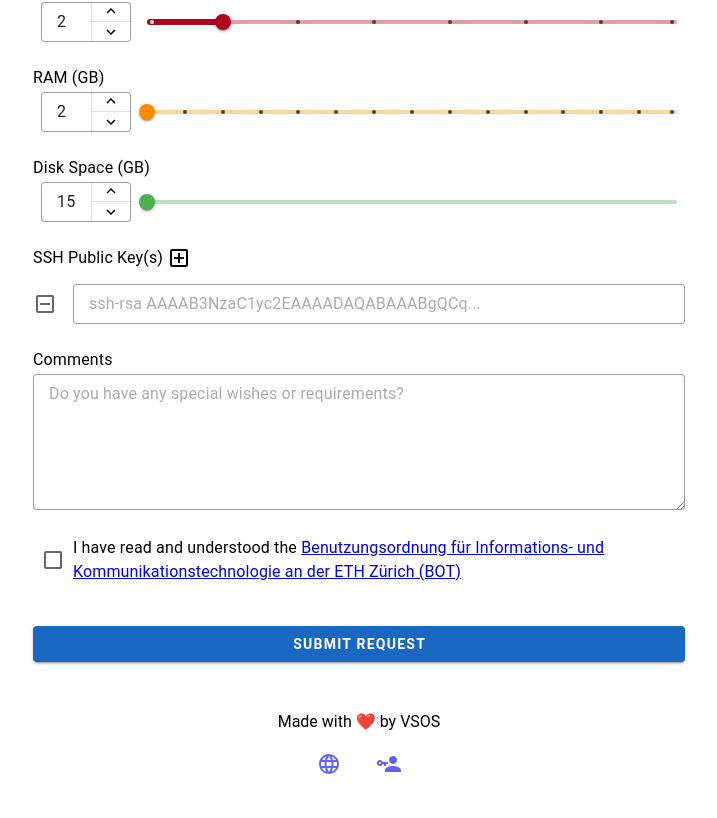
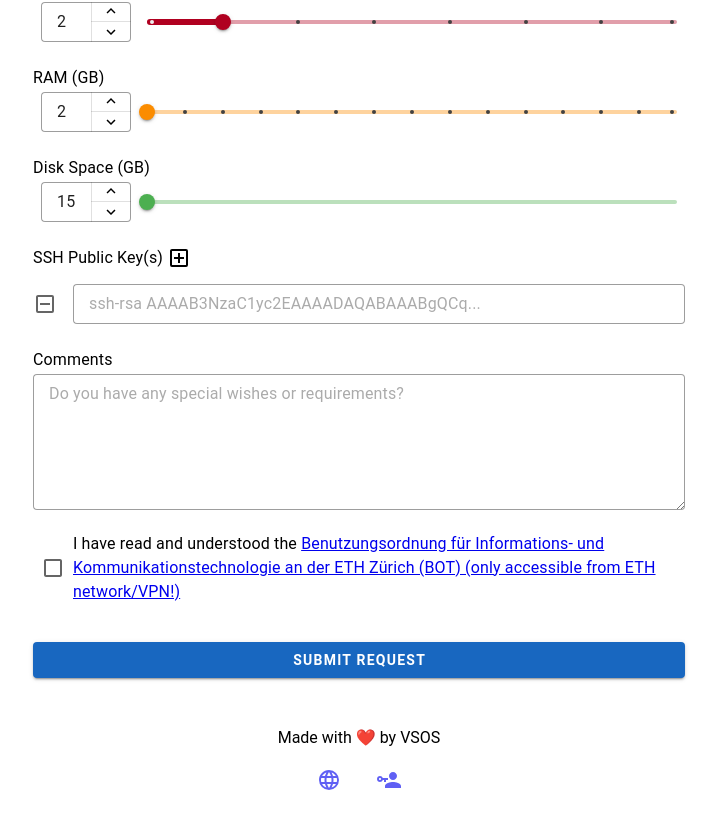
Before and after one commit to cerfedino/VMWiz, a Vue app in the folder vmwiz-frontend/: page / in a window 1280 px wide. Shown: the part 700-1518 px from the top of the page, without its empty margins (281-998 px from the left). Built offline with nearby package versions, Linux system fonts and the light colour scheme; no server answers.

Commit message:
rechtssammlung only in ETH network

```diff
--- a/vmwiz-frontend/src/views/FormView.vue
+++ b/vmwiz-frontend/src/views/FormView.vue
@@ -289,7 +289,7 @@
                             href="https://rechtssammlung.sp.ethz.ch/Dokumente/203.21.pdf"
                         >
                             Benutzungsordnung für Informations- und
-                            Kommunikationstechnologie an der ETH Zürich (BOT)
+                            Kommunikationstechnologie an der ETH Zürich (BOT) (only accessible from ETH network/VPN!)
                         </a>
                     </p>
                 </template>
```
